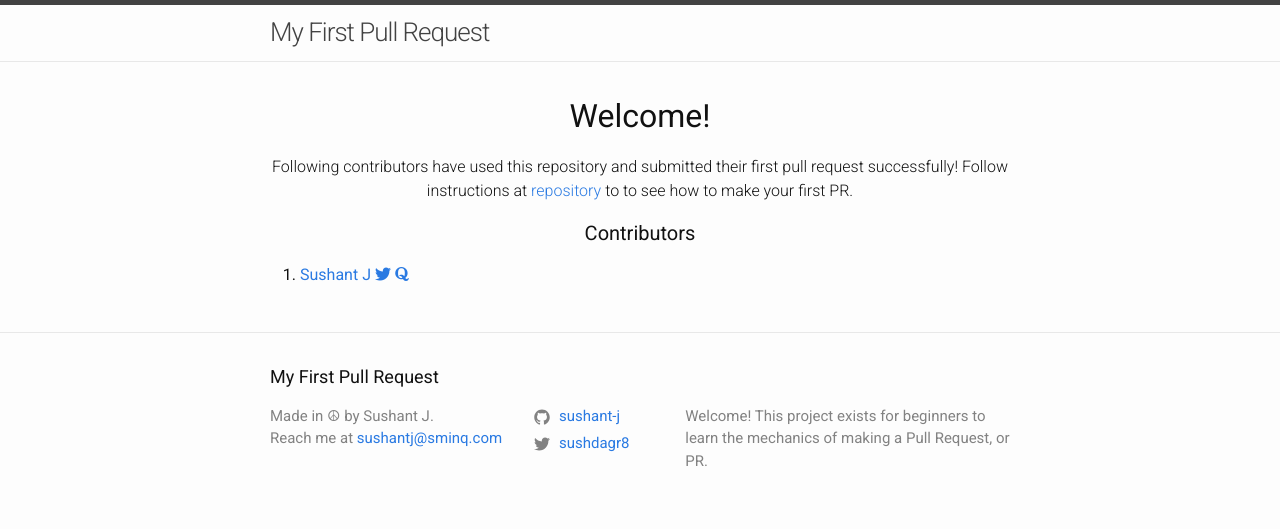
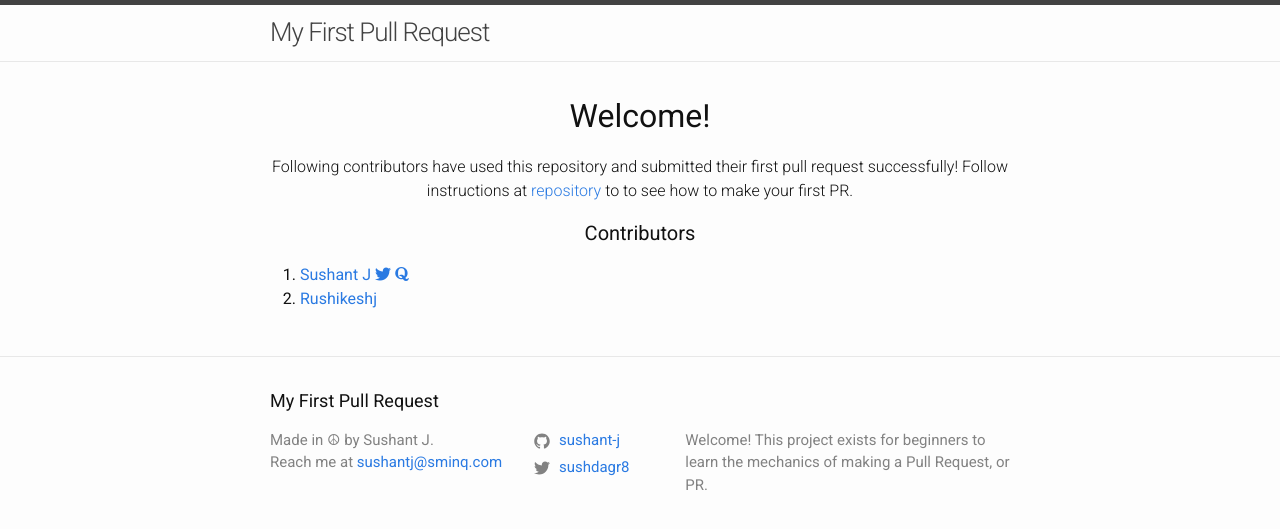
Before and after one commit to sushant-j/my-first-pull-request, a Jekyll site: the page built from index.md, in a window 1280 px wide. Shown: the top 529 px of the page. Built offline with Jekyll 4.4.1, drawn with Linux system fonts in a browser that asks for light colours; nearby versions of some CDN libraries.

Commit message:
modified version

```diff
--- a/_layouts/home.html
+++ b/_layouts/home.html
@@ -20,6 +20,12 @@ layout: default
       </a>
       <a href="https://www.quora.com/profile/Sushant-Joshi-5">
         <i class="fa fa-quora"></i>
+        <li>
+      <a href="https://github.com/RushikeshJachak">
+        Rushikeshj
+      </a>
+
+
       </a>
     </li>
   </ol>
```
